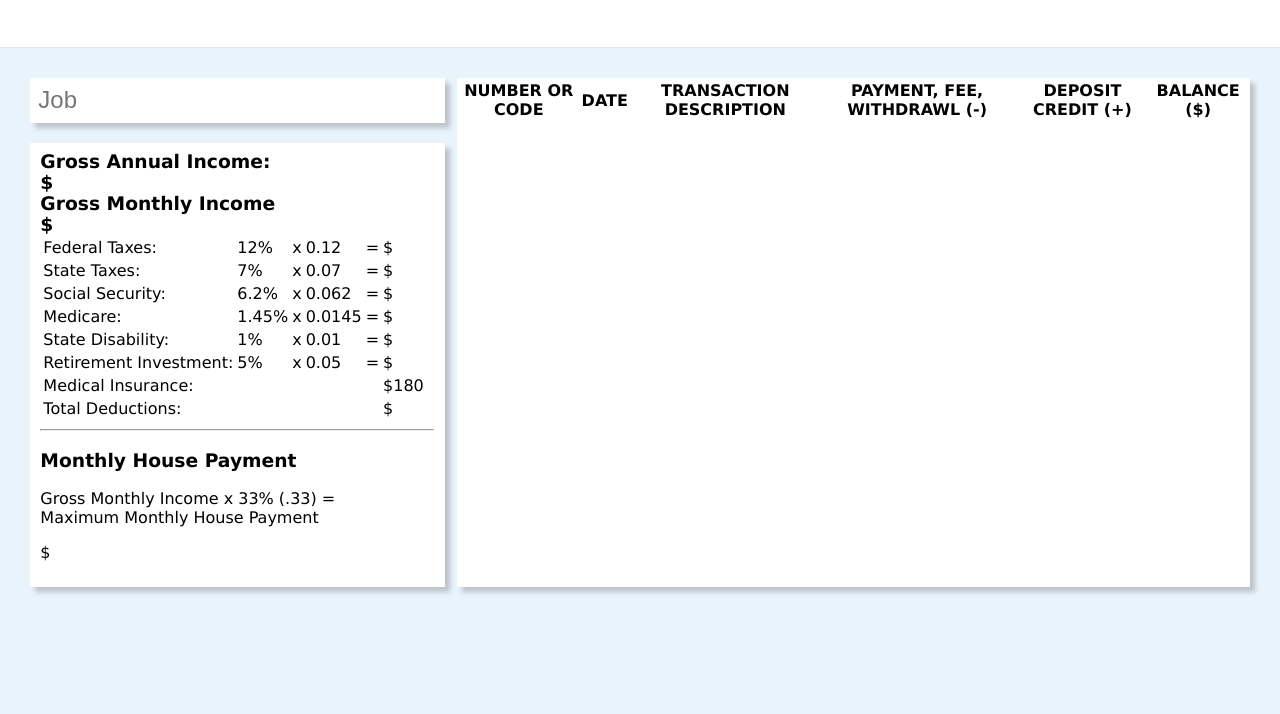
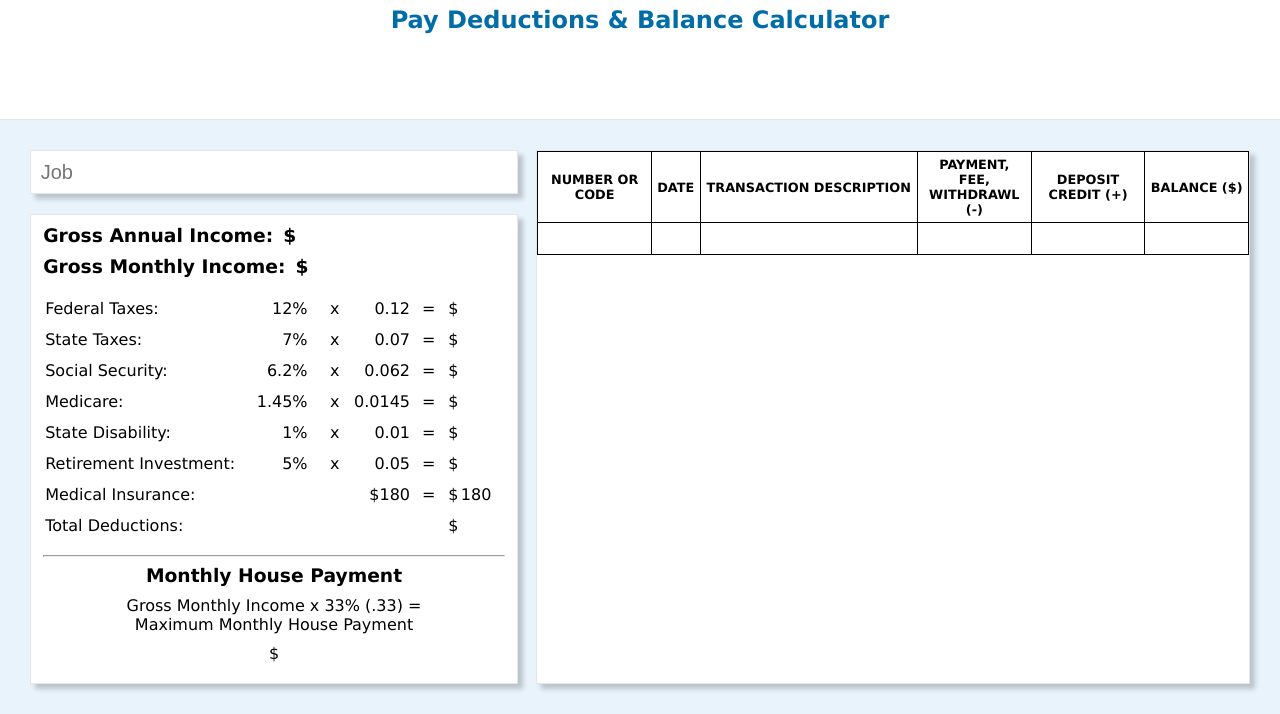
Before and after one commit to Michael-B7/EECU-Finance, a plain HTML site: page index.html in a window 1280 px wide. Shown: the part 200-914 px from the top of the page. Before the commit the page ends 817 px from the top, so only its background shows below. Drawn offline with Linux system fonts and the light colour scheme.

Commit message:
finished styling

```diff
--- a/css/styles.css
+++ b/css/styles.css
@@ -12,9 +12,18 @@ body{
 .hero{
     background-color: white;
     display: flex;
+    flex-wrap: wrap;
     justify-content: center;
     padding: 5%;
     border-bottom: 1px solid rgba(0,0,0,.1);
+    align-items: center;
+    height: 40vh
+}
+
+.hero h1{
+    width: 100%;
+    text-align: center;
+    color: rgb(0,108,168)
 }
 
 article{
@@ -35,6 +44,7 @@ article{
 
 .jd > *{
     width: 100%;
+    border: 1px solid rgba(0,0,0,.1);
 }
 
 .jd{
@@ -43,11 +53,12 @@ article{
     /* flex-direction: column; */
     justify-content: space-between;
     /* height: fit-content; */
-    width: 34%
+    width: 40%
 }
 
 .balance{
-    width: 65%;
+    width: 58.5%;
+    border: 1px solid rgba(0,0,0,.1);
 }
 
 .jobs{
@@ -58,13 +69,95 @@ article{
     width: 100%;
     border: none;
     padding: 2%;
-    font-size: 1.5rem;
+    font-size: 1.25rem;
+}
+
+#jobInput:focus{
+    outline:none;
 }
 
 .deductions{
     padding: 2% 2.5% 2% 2.5%;
 }
 
-.gross h3{
-    margin:0;
+.gross{
+    display: flex;
+    flex-wrap: wrap;
+    margin:0px 0px 10px 0px;
 }
+
+.annual, .monthly{
+    width: 100%;
+    margin: 0 0 10px 0;
+    display: flex;
+    flex-wrap: wrap;
+}
+
+.gross > * > *{
+    margin: 0 10px 0 0;
+}
+
+.deduct td{
+    padding: 0px 10px 10px 0px;
+}
+
+.deduct{
+    width: 100%;
+}
+
+.deduct td:nth-child(2), .deduct td:nth-child(4){
+    text-align: right;
+}
+
+.deduct td:nth-child(2){
+    padding: 0px 20px 10px 0px;
+}
+
+.deduct td:nth-child(3){
+    text-align: center;
+}
+
+.deduct td:nth-child(6){
+    padding: 0 0 10px 0;
+}
+
+.house{
+    display: flex;
+    flex-wrap: wrap;
+}
+
+.house > *{
+    width: 100%;
+    margin: 0 0 10px 0;
+    text-align: center;
+}
+
+.bal{
+    width: 100%;
+}
+
+th{
+    font-size: .8em;
+}
+
+.bal, .bal th, .bal td{
+    border: 1px solid black;
+    padding: 5px;
+    border-collapse: collapse;
+}
+
+.bal td{
+    height: 4vh;
+    padding: 0 2px;
+}
+
+.bal input, .bal input:focus{
+    border: 0;
+    outline: none;
+    width: 100%;
+    text-align: center;
+}
+
+.bal td:nth-child(4), .bal td:nth-child(5), .bal td:nth-child(1){
+    width: 16%;
+}
--- a/index.html
+++ b/index.html
@@ -11,6 +11,7 @@
 <body>
     <section class="hero">
         <img src="images/eecu-logo.png" alt="">
+        <h1>Pay Deductions & Balance Calculator</h1>
     </section>
 
     <article>
@@ -26,12 +27,16 @@
 
             <section class="deductions">
                 <div class="gross">
+                    <div class="annual">
                         <h3>Gross Annual Income:</h3>
                         <h3>$</h3>
                         <h3></h3>
-                    <h3>Gross Monthly Income</h3>
+                    </div>
+                    <div class="monthly">
+                        <h3>Gross Monthly Income:</h3>
                         <h3>$</h3>
                         <h3></h3>
+                    </div>
                 </div>
                 <div class="tax">
                     <table class="deduct">
@@ -93,9 +98,10 @@
                             <td>Medical Insurance:</td>
                             <td></td>
                             <td></td>
-                            <td></td>
-                            <td></td>
                             <td>$180</td>
+                            <td>=</td>
+                            <td>$</td>
+                            <td>180</td>
                         </tr>
                         <tr>
                             <td>Total Deductions:</td>
@@ -113,7 +119,6 @@
                     <h3>Monthly House Payment</h3>
                     <p>Gross Monthly Income x 33% (.33) = <br>Maximum Monthly House Payment</p>
                     <p>$</p>
-                    <p></p>
                 </div>
             </section>
         </div>
@@ -121,24 +126,40 @@
 
         <section class="balance">
             <table class="bal">
-                <form action="" class="sheet">
+                <colgroup>
+                    <col>
+                    <col>
+                    <col>
+                    <col>
+                    <col>
+                    <col>
+                </colgroup>
+                <form action="" class="sheet"></form>
                     <tr>
                         <th>NUMBER OR CODE</th>
                         <th>DATE</th>
                         <th>TRANSACTION DESCRIPTION</th>
                         <th>PAYMENT, FEE, WITHDRAWL (-)</th>
-                        <th></th>
                         <th>DEPOSIT CREDIT (+)</th>
                         <th>BALANCE ($)</th>
                     </tr>
                     <tr>
-                        <td></td>
-                        <td></td>
-                        <td></td>
-                        <td></td>
-                        <td></td>
-                        <td></td>
-                        <td></td>
+                        <td>
+                            <div><input type="text" size="1"></div>
+                        </td>
+                        <td>
+                            <div><input type="text" size="1"></div>
+                        </td>
+                        <td>
+                            <div><input type="text" size="1"></div>
+                        </td>
+                        <td>
+                            <div><input type="text" size="1"></div>
+                        </td>
+                        <td>
+                            <div><input type="text" size="1"></div>
+                        </td>
+                        <td><div><input type="text" size="1"></div></td>
                     </tr>
                 </form>
             </table>
```
Lines whose indentation alone changed are shown as unchanged.
